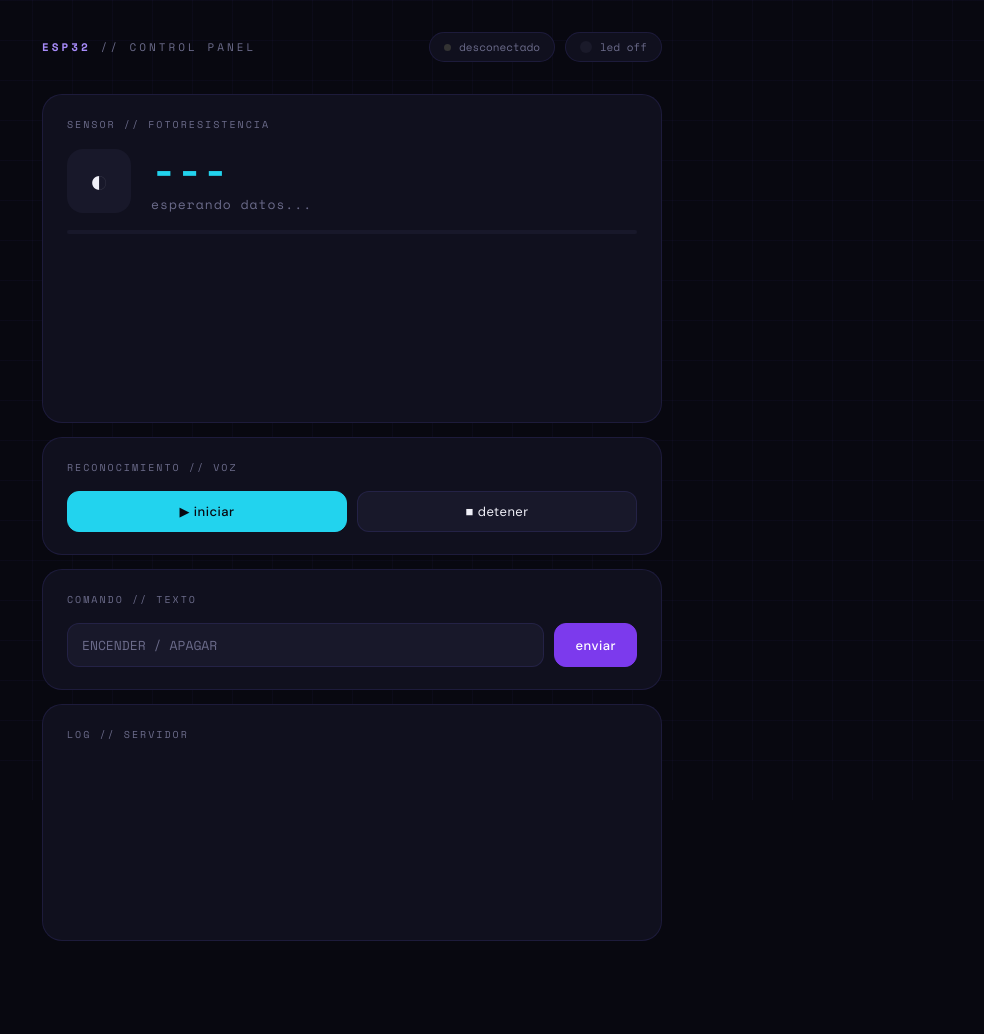
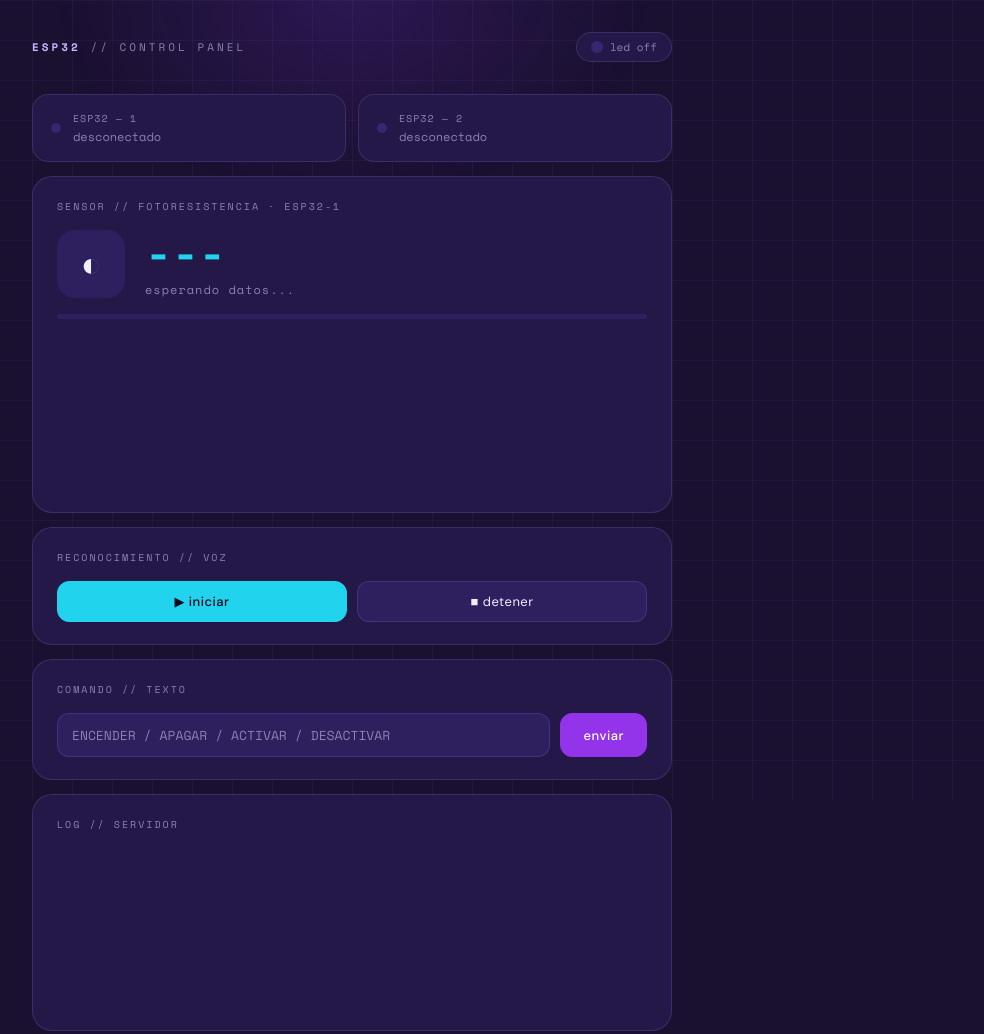
Before and after one commit to EmiCrack132/ESP32-voice-control-panel, a website: page public/index.html in a window 1280 px wide. Shown: the whole page, without its empty margins (288-1272 px from the left). Drawn offline with nearby package versions, Linux system fonts and the light colour scheme; no server answers.

Commit message:
Archivo ino para segundo esp32, modificaciones en index

```diff
--- a/public/index.html
+++ b/public/index.html
@@ -8,19 +8,21 @@
         *, *::before, *::after { box-sizing: border-box; margin: 0; padding: 0; }
 
         :root {
-            --bg: #080810;
-            --surface: #10101e;
-            --surface2: #18182a;
-            --border: rgba(120,100,255,0.13);
-            --border2: rgba(120,100,255,0.28);
-            --purple: #a78bfa;
+            --bg: #1a1030;
+            --surface: #241848;
+            --surface2: #2e1f5e;
+            --surface3: #3a2570;
+            --border: rgba(167,139,250,0.18);
+            --border2: rgba(167,139,250,0.38);
+            --purple: #c4b5fd;
             --purple-dim: #7c3aed;
+            --purple-mid: #9333ea;
             --aqua: #22d3ee;
             --aqua-dim: #0891b2;
-            --white: #f0f0f8;
-            --muted: #6b6b8a;
+            --white: #f0eeff;
+            --muted: #8b80b0;
             --sun: #fbbf24;
-            --moon: #818cf8;
+            --moon: #c4b5fd;
             --font-mono: 'Space Mono', monospace;
             --font-body: 'DM Sans', sans-serif;
         }
@@ -38,14 +40,27 @@
             position: fixed;
             inset: 0;
             background-image:
-                linear-gradient(rgba(120,100,255,0.04) 1px, transparent 1px),
-                linear-gradient(90deg, rgba(120,100,255,0.04) 1px, transparent 1px);
+                linear-gradient(rgba(167,139,250,0.06) 1px, transparent 1px),
+                linear-gradient(90deg, rgba(167,139,250,0.06) 1px, transparent 1px);
             background-size: 40px 40px;
             pointer-events: none;
             z-index: 0;
         }
 
-        .wrap { max-width: 620px; margin: 0 auto; position: relative; z-index: 1; }
+        body::after {
+            content: '';
+            position: fixed;
+            top: -200px;
+            left: 50%;
+            transform: translateX(-50%);
+            width: 600px;
+            height: 400px;
+            background: radial-gradient(ellipse, rgba(124,58,237,0.18) 0%, transparent 70%);
+            pointer-events: none;
+            z-index: 0;
+        }
+
+        .wrap { max-width: 640px; margin: 0 auto; position: relative; z-index: 1; }
 
         header {
             display: flex;
@@ -66,12 +81,12 @@
 
         .logo strong { color: var(--purple); font-weight: 700; }
 
-        .header-right { display: flex; align-items: center; gap: 10px; }
+        .header-right { display: flex; align-items: center; gap: 8px; flex-wrap: wrap; }
 
-        .esp-badge, .led-badge {
+        .led-badge {
             display: flex;
             align-items: center;
-            gap: 8px;
+            gap: 7px;
             background: var(--surface);
             border: 1px solid var(--border);
             border-radius: 100px;
@@ -82,28 +97,12 @@
             transition: all 0.4s;
         }
 
-        .esp-badge.on { border-color: var(--aqua); color: var(--aqua); }
-
-        .badge-dot {
-            width: 7px; height: 7px;
-            border-radius: 50%;
-            background: #333;
-            transition: all 0.4s;
-        }
-
-        .esp-badge.on .badge-dot {
-            background: var(--aqua);
-            box-shadow: 0 0 6px var(--aqua);
-            animation: blink 2s infinite;
-        }
-
-        @keyframes blink { 0%,100%{opacity:1} 50%{opacity:0.4} }
-
         #led-dot {
             width: 12px; height: 12px;
             border-radius: 50%;
-            background: #1a1a2a;
+            background: var(--surface3);
             transition: all 0.3s;
+            flex-shrink: 0;
         }
 
         .card {
@@ -112,10 +111,13 @@
             border-radius: 20px;
             padding: 22px 24px;
             margin-bottom: 14px;
-            transition: border-color 0.3s;
+            transition: border-color 0.3s, box-shadow 0.3s;
         }
 
-        .card:hover { border-color: var(--border2); }
+        .card:hover {
+            border-color: var(--border2);
+            box-shadow: 0 4px 24px rgba(124,58,237,0.1);
+        }
 
         .card-label {
             font-family: var(--font-mono);
@@ -126,33 +128,68 @@
             margin-bottom: 16px;
         }
 
-        .sensor-inner {
+        .esp-row {
+            display: grid;
+            grid-template-columns: 1fr 1fr;
+            gap: 12px;
+            margin-bottom: 14px;
+        }
+
+        .esp-mini-card {
+            background: var(--surface);
+            border: 1px solid var(--border);
+            border-radius: 16px;
+            padding: 16px 18px;
             display: flex;
             align-items: center;
-            gap: 20px;
-            margin-bottom: 16px;
+            gap: 12px;
+            transition: border-color 0.3s, box-shadow 0.3s;
         }
 
+        .esp-mini-card.on { border-color: rgba(34,211,238,0.45); box-shadow: 0 0 16px rgba(34,211,238,0.08); }
+        .esp-mini-card.on2 { border-color: rgba(196,181,253,0.45); box-shadow: 0 0 16px rgba(196,181,253,0.08); }
+
+        .esp-mini-dot {
+            width: 10px; height: 10px;
+            border-radius: 50%;
+            background: var(--surface3);
+            flex-shrink: 0;
+            transition: all 0.3s;
+        }
+
+        .esp-mini-card.on .esp-mini-dot { background: var(--aqua); box-shadow: 0 0 8px var(--aqua); animation: blink 2s infinite; }
+        .esp-mini-card.on2 .esp-mini-dot { background: var(--purple); box-shadow: 0 0 8px var(--purple); animation: blink 2s infinite; }
+
+        @keyframes blink { 0%,100%{opacity:1} 50%{opacity:0.4} }
+
+        .esp-mini-info { flex: 1; }
+        .esp-mini-name { font-family: var(--font-mono); font-size: 10px; letter-spacing: 1px; color: var(--muted); text-transform: uppercase; }
+        .esp-mini-status { font-size: 12px; font-family: var(--font-mono); color: var(--muted); transition: color 0.3s; margin-top: 2px; }
+        .esp-mini-card.on .esp-mini-status { color: var(--aqua); }
+        .esp-mini-card.on2 .esp-mini-status { color: var(--purple); }
+
+        .sensor-inner { display: flex; align-items: center; gap: 20px; margin-bottom: 16px; }
+
         .sensor-icon {
-            width: 64px; height: 64px;
-            border-radius: 16px;
+            width: 68px; height: 68px;
+            border-radius: 18px;
             display: flex;
             align-items: center;
             justify-content: center;
-            font-size: 32px;
+            font-size: 34px;
             flex-shrink: 0;
             background: var(--surface2);
             transition: all 0.5s;
         }
 
-        .sensor-icon.day { background: rgba(251,191,36,0.12); box-shadow: 0 0 24px rgba(251,191,36,0.15); }
-        .sensor-icon.night { background: rgba(129,140,248,0.12); box-shadow: 0 0 24px rgba(129,140,248,0.15); }
+        .sensor-icon.day { background: rgba(251,191,36,0.15); box-shadow: 0 0 28px rgba(251,191,36,0.2); }
+        .sensor-icon.night { background: rgba(196,181,253,0.12); box-shadow: 0 0 28px rgba(196,181,253,0.15); }
 
         .sensor-info { flex: 1; }
 
         .sensor-val {
             font-family: var(--font-mono);
-            font-size: 42px;
+            font-size: 44px;
             font-weight: 700;
             line-height: 1;
             color: var(--aqua);
@@ -162,30 +199,11 @@
         .sensor-val.day { color: var(--sun); }
         .sensor-val.night { color: var(--moon); }
 
-        .sensor-desc {
-            font-size: 13px;
-            color: var(--muted);
-            margin-top: 4px;
-            font-family: var(--font-mono);
-            letter-spacing: 1px;
-        }
+        .sensor-desc { font-size: 12px; color: var(--muted); margin-top: 6px; font-family: var(--font-mono); letter-spacing: 1px; }
 
-        .sensor-bar-wrap {
-            height: 4px;
-            background: var(--surface2);
-            border-radius: 2px;
-            margin-bottom: 14px;
-            overflow: hidden;
-        }
+        .sensor-bar-wrap { height: 5px; background: var(--surface2); border-radius: 3px; margin-bottom: 14px; overflow: hidden; }
 
-        .sensor-bar {
-            height: 100%;
-            border-radius: 2px;
-            background: var(--aqua);
-            width: 0%;
-            transition: width 0.4s, background 0.5s;
-        }
-
+        .sensor-bar { height: 100%; border-radius: 3px; background: var(--aqua); width: 0%; transition: width 0.4s, background 0.5s; }
         .sensor-bar.day { background: var(--sun); }
         .sensor-bar.night { background: var(--moon); }
 
@@ -198,27 +216,17 @@
             align-items: center;
             gap: 8px;
             margin-bottom: 12px;
-            padding: 8px 12px;
-            background: rgba(124,58,237,0.1);
-            border: 1px solid rgba(124,58,237,0.25);
-            border-radius: 10px;
+            padding: 9px 14px;
+            background: rgba(124,58,237,0.15);
+            border: 1px solid rgba(167,139,250,0.3);
+            border-radius: 12px;
         }
 
-        .mic-pulse {
-            width: 8px; height: 8px;
-            border-radius: 50%;
-            background: var(--purple);
-            animation: pulso 1s infinite;
-        }
+        .mic-pulse { width: 8px; height: 8px; border-radius: 50%; background: var(--purple); animation: pulso 1s infinite; flex-shrink: 0; }
 
         @keyframes pulso { 0%,100%{opacity:1;transform:scale(1)} 50%{opacity:0.4;transform:scale(0.8)} }
 
-        .mic-label {
-            font-size: 12px;
-            font-family: var(--font-mono);
-            color: var(--purple);
-            letter-spacing: 1px;
-        }
+        .mic-label { font-size: 12px; font-family: var(--font-mono); color: var(--purple); letter-spacing: 1px; }
 
         button {
             width: 100%;
@@ -234,29 +242,14 @@
             letter-spacing: 0.5px;
         }
 
-        button:hover { border-color: var(--border2); background: #1e1e32; }
+        button:hover { border-color: var(--border2); background: var(--surface3); }
         button:active { transform: scale(0.98); }
 
-        .btn-primary {
-            background: var(--aqua);
-            color: #080810;
-            border-color: var(--aqua);
-            font-weight: 500;
-        }
+        .btn-aqua { background: var(--aqua); color: #0f0a20; border-color: var(--aqua); font-weight: 500; }
+        .btn-aqua:hover { background: var(--aqua-dim); border-color: var(--aqua-dim); color: #fff; }
 
-        .btn-primary:hover { background: var(--aqua-dim); border-color: var(--aqua-dim); color: #fff; }
-
-        .btn-purple {
-            background: var(--purple-dim);
-            color: #fff;
-            border-color: var(--purple-dim);
-            font-weight: 500;
-            width: auto;
-            padding: 11px 20px;
-            flex-shrink: 0;
-        }
-
-        .btn-purple:hover { background: #6d28d9; border-color: #6d28d9; }
+        .btn-purple { background: var(--purple-mid); color: #fff; border-color: var(--purple-mid); font-weight: 500; width: auto; padding: 11px 22px; flex-shrink: 0; }
+        .btn-purple:hover { background: var(--purple-dim); border-color: var(--purple-dim); }
 
         .input-row { display: flex; gap: 10px; }
 
@@ -281,7 +274,7 @@
             overflow-y: auto;
             font-family: var(--font-mono);
             font-size: 11px;
-            line-height: 1.8;
+            line-height: 1.9;
             scrollbar-width: thin;
             scrollbar-color: var(--border2) transparent;
         }
@@ -297,13 +290,10 @@
 </head>
 <body>
 <div class="wrap">
+
     <header>
         <div class="logo"><strong>ESP32</strong> // control panel</div>
         <div class="header-right">
-            <div class="esp-badge" id="esp-badge">
-                <div class="badge-dot"></div>
-                <span id="esp-status">desconectado</span>
-            </div>
             <div class="led-badge">
                 <div id="led-dot"></div>
                 <span id="led-label" style="font-family:var(--font-mono);font-size:11px;color:var(--muted);">led off</span>
@@ -311,8 +301,27 @@
         </div>
     </header>
 
+    <!-- Estado ESP32s -->
+    <div class="esp-row">
+        <div class="esp-mini-card" id="esp1-card">
+            <div class="esp-mini-dot"></div>
+            <div class="esp-mini-info">
+                <div class="esp-mini-name">esp32 — 1</div>
+                <div class="esp-mini-status" id="esp1-status">desconectado</div>
+            </div>
+        </div>
+        <div class="esp-mini-card" id="esp2-card">
+            <div class="esp-mini-dot"></div>
+            <div class="esp-mini-info">
+                <div class="esp-mini-name">esp32 — 2</div>
+                <div class="esp-mini-status" id="esp2-status">desconectado</div>
+            </div>
+        </div>
+    </div>
+
+    <!-- Sensor -->
     <div class="card">
-        <div class="card-label">sensor // fotoresistencia</div>
+        <div class="card-label">sensor // fotoresistencia · esp32-1</div>
         <div class="sensor-inner">
             <div class="sensor-icon" id="sensor-icon">◐</div>
             <div class="sensor-info">
@@ -326,6 +335,7 @@
         <canvas id="grafica" height="80"></canvas>
     </div>
 
+    <!-- Voz -->
     <div class="card">
         <div class="card-label">reconocimiento // voz</div>
         <div class="mic-indicator" id="mic-indicator">
@@ -333,23 +343,26 @@
             <span class="mic-label">escuchando...</span>
         </div>
         <div class="voz-row">
-            <button class="btn-primary" id="btn-voz" onclick="iniciarVoz()">▶ iniciar</button>
+            <button class="btn-aqua" id="btn-voz" onclick="iniciarVoz()">▶ iniciar</button>
             <button onclick="detenerVoz()">■ detener</button>
         </div>
     </div>
 
+    <!-- Texto -->
     <div class="card">
         <div class="card-label">comando // texto</div>
         <div class="input-row">
-            <input type="text" id="cmd-input" placeholder="ENCENDER / APAGAR" />
+            <input type="text" id="cmd-input" placeholder="ENCENDER / APAGAR / ACTIVAR / DESACTIVAR" />
             <button class="btn-purple" onclick="enviarTexto()">enviar</button>
         </div>
     </div>
 
+    <!-- Log -->
     <div class="card">
         <div class="card-label">log // servidor</div>
         <div class="log-box" id="log"></div>
     </div>
+
 </div>
 
 <script src="/socket.io/socket.io.js"></script>
@@ -375,7 +388,7 @@ function actualizarLed(encendido) {
         label.textContent = 'led on';
         label.style.color = '#22d3ee';
     } else {
-        dot.style.background = '#1a1a2a';
+        dot.style.background = 'var(--surface3)';
         dot.style.boxShadow = 'none';
         label.textContent = 'led off';
         label.style.color = 'var(--muted)';
@@ -421,10 +434,10 @@ function dibujarGrafica() {
     canvas.width = W;
     canvas.height = H;
     ctx.clearRect(0, 0, W, H);
-    ctx.fillStyle = '#10101e';
+    ctx.fillStyle = '#241848';
     ctx.fillRect(0, 0, W, H);
 
-    ctx.strokeStyle = 'rgba(120,100,255,0.08)';
+    ctx.strokeStyle = 'rgba(167,139,250,0.1)';
     ctx.lineWidth = 1;
     for (let i = 0; i <= 4; i++) {
         const y = (H / 4) * i;
@@ -434,7 +447,7 @@ function dibujarGrafica() {
     if (datos.length < 2) return;
 
     const last = datos[datos.length - 1];
-    const lineColor = last > 2500 ? '#fbbf24' : last > 1000 ? '#22d3ee' : '#818cf8';
+    const lineColor = last > 2500 ? '#fbbf24' : last > 1000 ? '#22d3ee' : '#c4b5fd';
 
     ctx.beginPath();
     datos.forEach((v, i) => {
@@ -443,7 +456,7 @@ function dibujarGrafica() {
         i === 0 ? ctx.moveTo(x, y) : ctx.lineTo(x, y);
     });
     ctx.lineTo(W, H); ctx.lineTo(0, H); ctx.closePath();
-    ctx.fillStyle = lineColor + '22';
+    ctx.fillStyle = lineColor + '28';
     ctx.fill();
 
     ctx.beginPath();
@@ -465,11 +478,16 @@ function dibujarGrafica() {
 }
 
 socket.on('esp32_status', function(data) {
-    const badge = document.getElementById('esp-badge');
-    const status = document.getElementById('esp-status');
-    badge.className = 'esp-badge' + (data.conectado ? ' on' : '');
-    status.textContent = data.conectado ? 'conectado' : 'desconectado';
-    notificar('ESP32', data.conectado ? 'conectado' : 'desconectado');
+    const c1 = document.getElementById('esp1-card');
+    const c2 = document.getElementById('esp2-card');
+    const s1 = document.getElementById('esp1-status');
+    const s2 = document.getElementById('esp2-status');
+
+    c1.className = 'esp-mini-card' + (data.led ? ' on' : '');
+    s1.textContent = data.led ? 'conectado' : 'desconectado';
+
+    c2.className = 'esp-mini-card' + (data.led2 ? ' on2' : '');
+    s2.textContent = data.led2 ? 'conectado' : 'desconectado';
 });
 
 socket.on('voz_status', function(data) {
@@ -485,7 +503,7 @@ socket.on('voz_status', function(data) {
         btn.textContent = '▶ iniciar';
         btn.style.background = 'var(--aqua)';
         btn.style.borderColor = 'var(--aqua)';
-        btn.style.color = '#080810';
+        btn.style.color = '#0f0a20';
         ind.style.display = 'none';
     }
 });
--- a/server.js
+++ b/server.js
@@ -74,7 +74,7 @@ io.on('connection', function(socket) {
     socket.emit('esp32_status', { led: ESP32_LED !== null, led2: ESP32_LED2 !== null });
     socket.emit('voz_status', { activa: vozActiva });
 
-    socket.on('esp32_led', function() {
+    socket.on('arduino_conectado', function() {
         ESP32_LED = socket.id;
         console.log('ESP32-1 (LED+sensor) registrado:', socket.id);
         io.sockets.emit('esp32_status', { led: true, led2: ESP32_LED2 !== null });
```
Also changed, not shown: 1 other file.
